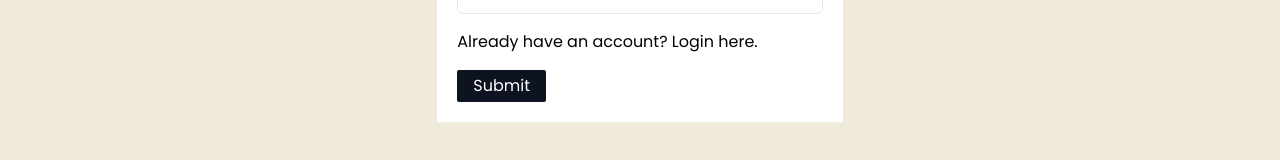
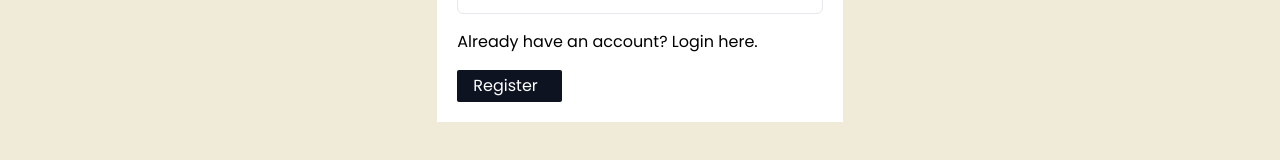
Before and after one commit to Junaidadams/halaal-hub, a React (Vite) app: page /register in a window 1280 px wide. Shown: the part 602-762 px from the top of the page. Built offline with nearby package versions, Linux system fonts and the light colour scheme.

Commit message:
Pre work changes

```diff
--- /dev/null
+++ b/src/components/Spinner.jsx
@@ -0,0 +1,21 @@
+import PropTypes from "prop-types";
+import { RiLoader2Fill } from "react-icons/ri";
+
+const Spinner = ({ isLoading, complete }) => {
+  const showSpinner = isLoading && !complete;
+
+  if (!showSpinner) return null;
+
+  return (
+    <div className="w-fit my-auto mr-auto ml-2">
+      <RiLoader2Fill width={20} height={20} className="m-auto animate-spin" />
+    </div>
+  );
+};
+
+Spinner.propTypes = {
+  isLoading: PropTypes.bool.isRequired,
+  complete: PropTypes.bool.isRequired,
+};
+
+export default Spinner;
--- /dev/null
+++ b/src/components/SubmitButton.jsx
@@ -0,0 +1,41 @@
+import PropTypes from "prop-types";
+import Spinner from "./Spinner";
+
+const SubmitButton = ({
+  complete,
+  success,
+  isLoading,
+  error,
+  preSubmissionText,
+  postSubmissionText,
+  reattempt,
+}) => {
+  return (
+    <button
+      disabled={complete && !reattempt}
+      type="submit"
+      className="bg-richBlack text-white px-4 py-1 ml-auto rounded-sm"
+    >
+      {complete && success != "" ? (
+        <span className="w-fit m-auto">{postSubmissionText}</span>
+      ) : (
+        <div className="m-auto flex flex-row">
+          <span className="w-fit ml-auto mr-2">{preSubmissionText}</span>
+          <Spinner isLoading={isLoading} complete={complete} />
+        </div>
+      )}
+    </button>
+  );
+};
+
+SubmitButton.propTypes = {
+  complete: PropTypes.bool.isRequired,
+  success: PropTypes.bool.isRequired,
+  isLoading: PropTypes.bool.isRequired,
+  error: PropTypes.string,
+  preSubmissionText: PropTypes.string.isRequired,
+  postSubmissionText: PropTypes.string.isRequired,
+  reattempt: PropTypes.bool,
+};
+
+export default SubmitButton;
--- a/src/pages/Register.jsx
+++ b/src/pages/Register.jsx
@@ -1,14 +1,19 @@
-import { useState } from "react";
+import { useState, useEffect } from "react";
 import { accountTypes } from "../../constants";
 import apiRequest from "../../lib/apiRequest";
+import SubmitButton from "../components/SubmitButton";
 
 const Register = () => {
-  const [isLoading, setIsloading] = useState({
+  const [submissionState, setSubmissionState] = useState({
     formSubmit: false,
     error: "",
     success: false,
     complete: false,
   });
+
+  useEffect(() => {
+    console.log("isLoading state changed", setSubmissionState);
+  }, [setSubmissionState]);
 
   const [formData, setFormData] = useState({
     username: "",
@@ -24,36 +29,37 @@ const Register = () => {
   const handleSubmit = async (e) => {
     // console.log(formData);
     e.preventDefault();
-    setIsloading((prev) => ({
+    setSubmissionState((prev) => ({
       ...prev,
       formSubmit: true,
       success: false,
+      error: "",
     }));
 
     try {
       const res = await apiRequest.post("/auth/register", {
         ...formData,
       });
-      setIsloading((prev) => ({
+      setSubmissionState((prev) => ({
         ...prev,
         success: true,
+        formSubmit: false,
+        complete: true,
+        error: "",
       }));
     } catch (err) {
-      console.error(err.response?.data?.message || "An error occured.");
-
-      setIsloading((prev) => ({
+      console.error(err.response?.data?.message || "An error occurred.");
+      setSubmissionState((prev) => ({
         ...prev,
+        formSubmit: false,
+        success: false,
         error:
-          "Failed to send registration request." +
-          " " +
-          err.response?.data?.message,
+          "Failed to send registration request. " +
+          (err.response?.data?.message || ""),
+        complete: true,
       }));
     } finally {
-      setIsloading((prev) => ({
-        ...prev,
-        formSubmit: false,
-        complete: true,
-      }));
+      // Nothing here needed for now
     }
   };
 
@@ -151,12 +157,15 @@ const Register = () => {
                 Login here.
               </a>
             </p>
-            <button
-              type="submit"
-              className="bg-richBlack text-white px-4 py-1 ml-auto rounded-sm"
-            >
-              Submit
-            </button>
+            <SubmitButton
+              complete={submissionState.complete}
+              success={submissionState.success}
+              isLoading={submissionState.formSubmit}
+              error={submissionState.error}
+              preSubmissionText="Register"
+              postSubmissionText="Submitted"
+              reattempt={true}
+            />
           </form>
         </div>
       </div>
```
